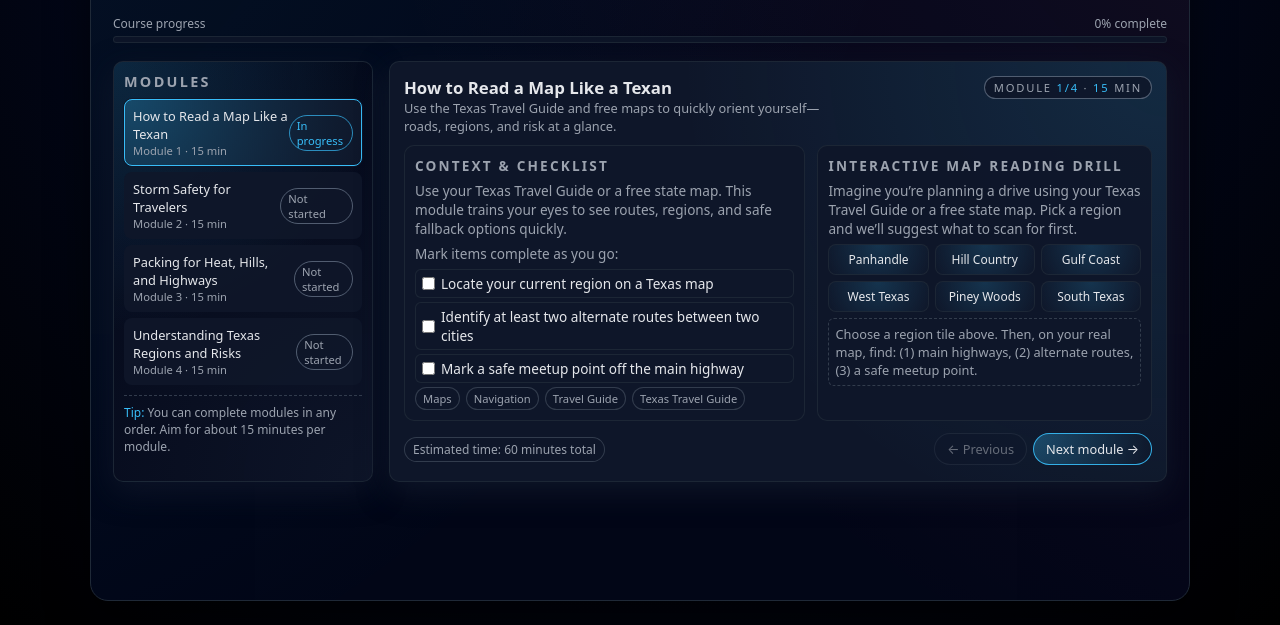
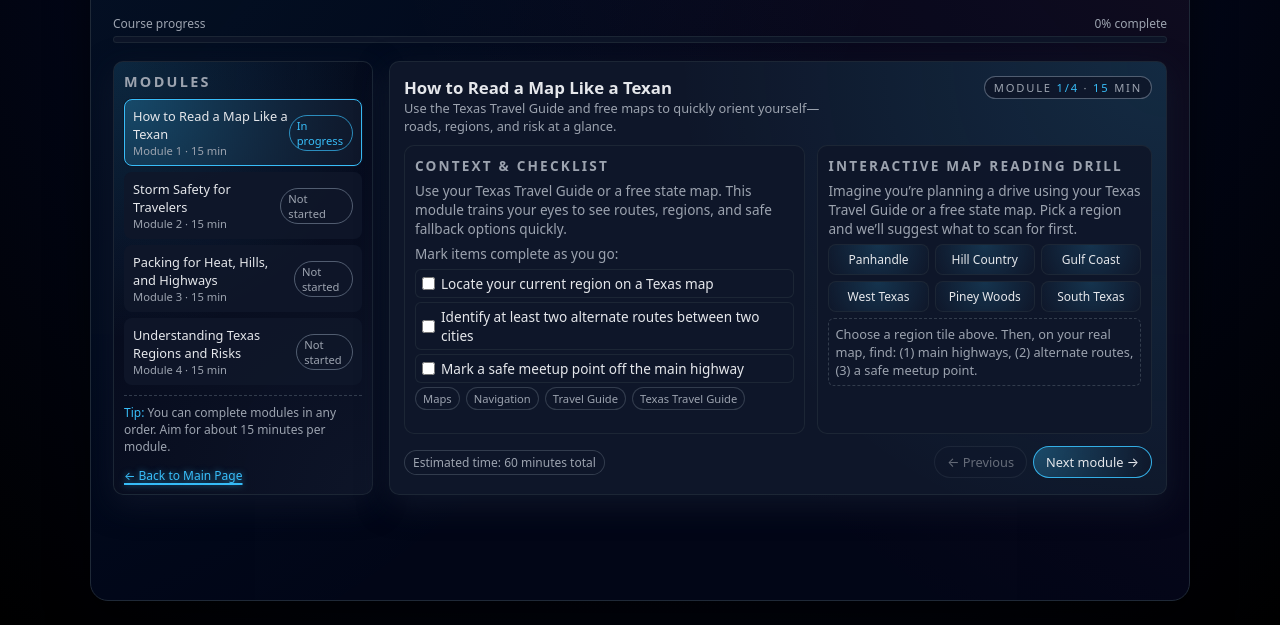
Before and after one commit to booknobliss1-max/Texas-Travel-Resilience, a plain HTML site: page index.html in a window 1280 px wide. Shown: the part 175-800 px from the top of the page. Drawn offline with Linux system fonts and the light colour scheme.

Commit message:
Update index.html
610#

```diff
--- a/index.html
+++ b/index.html
@@ -607,7 +607,20 @@
             <!-- Filled by JS -->
           </ul>
           <div class="sidebar-footer">
-            <strong>Tip:</strong> You can complete modules in any order. Aim for about 15 minutes per module.
+            <strong>Tip:</strong> You can complete modules in any order. Aim for about 15 minutes per module. <a href="Dynamic_Texas_TravelGame.html"
+   class="back-link"
+   style="
+     display:block;
+     margin-top:12px;
+     color:#38bdf8;
+     text-decoration:underline;
+     text-decoration-thickness:2px;
+     text-underline-offset:3px;
+     text-shadow:0 0 6px rgba(56,189,248,0.6);
+   ">
+   ← Back to Main Page
+</a>
+
           </div>
         </aside>
 
```
